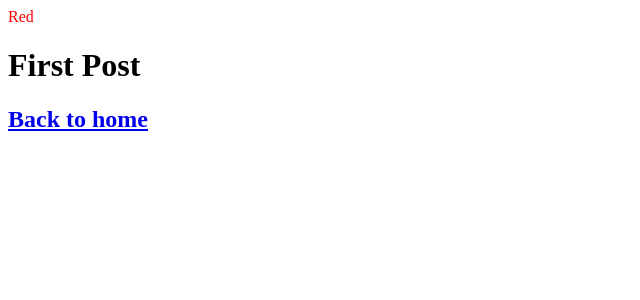
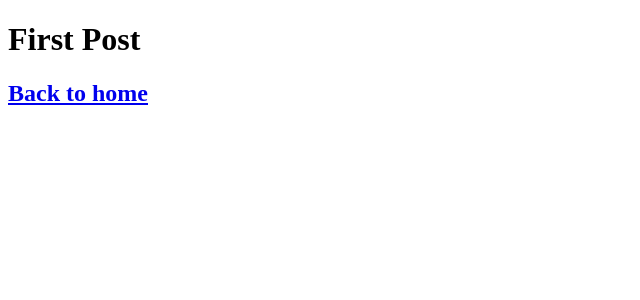
Before and after one commit to s-hiraoku/nextjs-blog, a Next.js app: page /posts/firstPost in a window 1280 px wide. Shown: the top 300 px of the page, without its empty margins (0-640 px from the left). Built offline with nearby package versions, Linux system fonts and the light colour scheme.

Commit message:
テストコード削除

```diff
--- a/pages/posts/firstPost.tsx
+++ b/pages/posts/firstPost.tsx
@@ -1,14 +1,8 @@
 import Link from "next/link";
-import styled from "@emotion/styled";
-
-const StyledDiv = styled.div`
-  color: red;
-`;
 
 export default function FirstPost() {
   return (
     <>
-      <StyledDiv>Red</StyledDiv>
       <h1>First Post</h1>
       <h2>
         <Link href="/">
```
